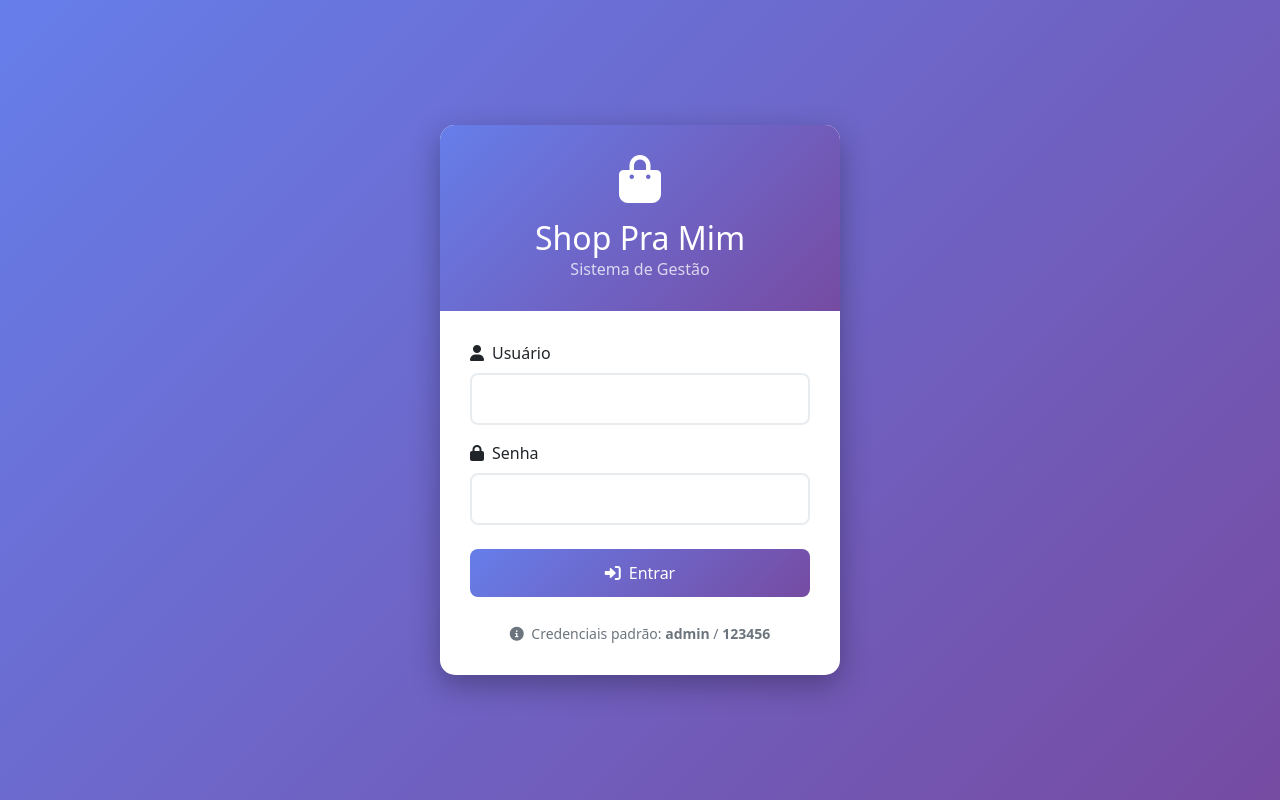
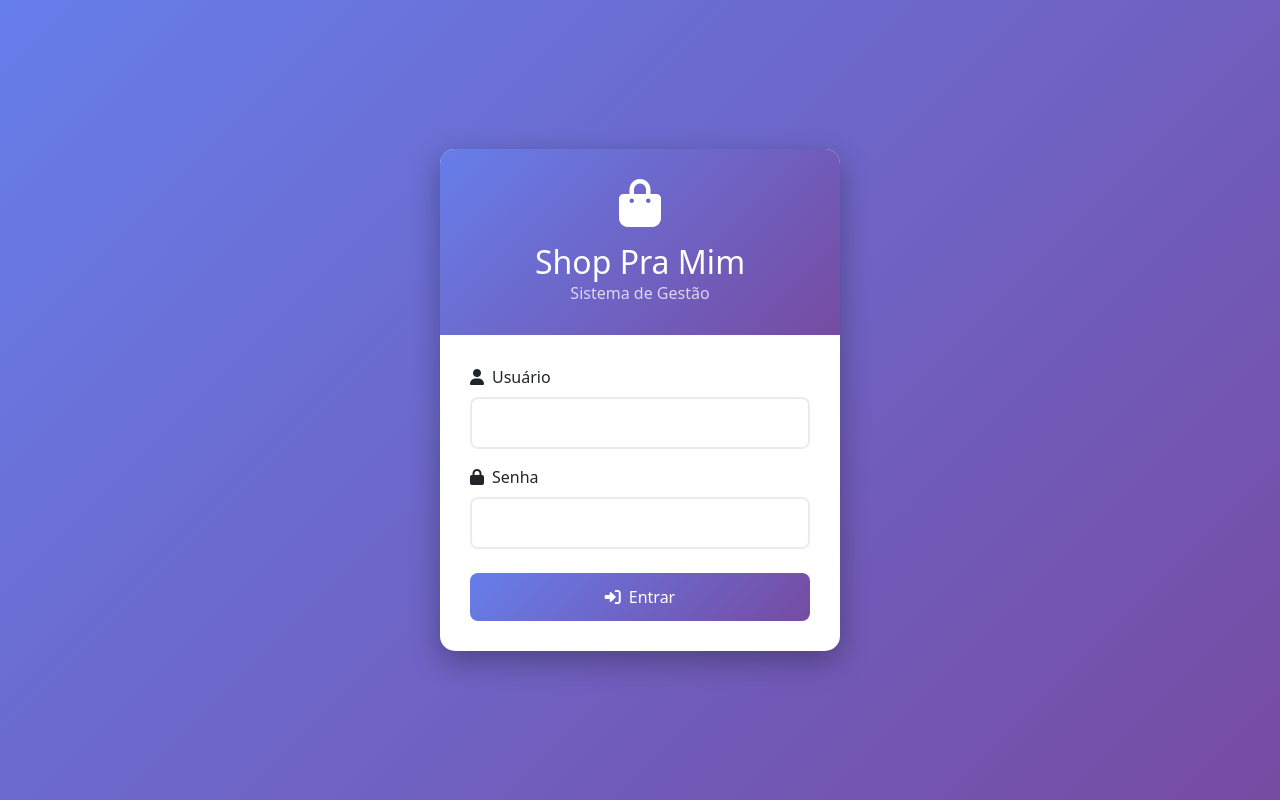
Before and after one commit to robertoDon/shop-para-mim, a Flask app: page /login in a window 1280 px wide. Run offline with Flask 3, Linux system fonts and the light colour scheme.

Commit message:
🔐 Alteração de credenciais: thales/thales
✅ Removido credenciais padrão do README
✅ Alterado usuário de admin para thales
✅ Removido exibição de credenciais no login
✅ Sistema mais seguro

```diff
--- a/app.py
+++ b/app.py
@@ -277,11 +277,11 @@ app.jinja_env.globals.update(get_color_code=get_color_code)
 if __name__ == '__main__':
     with app.app_context():
         db.create_all()
-        # Criar usuário admin se não existir
+        # Criar usuário thales se não existir
         if Usuario.query.count() == 0:
-            admin = Usuario(username='admin', nome='Administrador')
-            admin.set_password('123456')
-            db.session.add(admin)
+            thales = Usuario(username='thales', nome='Thales')
+            thales.set_password('thales')
+            db.session.add(thales)
             db.session.commit()
 
     # Para hospedagem em produção
--- a/templates/login.html
+++ b/templates/login.html
@@ -95,12 +95,6 @@
                 </button>
             </form>
 
-            <div class="mt-4 text-center">
-                <small class="text-muted">
-                    <i class="fas fa-info-circle me-1"></i>
-                    Credenciais padrão: <strong>admin</strong> / <strong>123456</strong>
-                </small>
-            </div>
         </div>
     </div>
 
```
Also changed, not shown: README.md.
